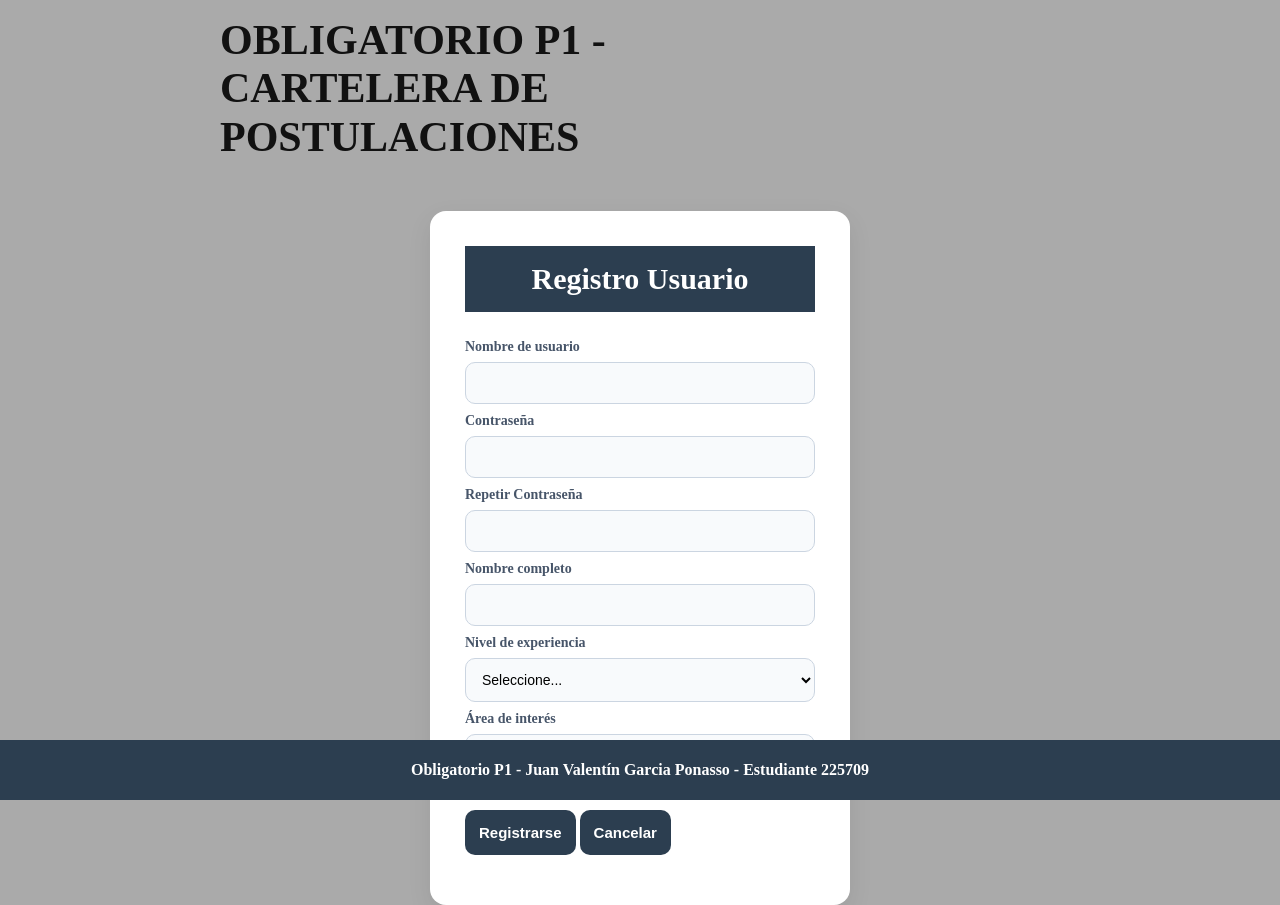
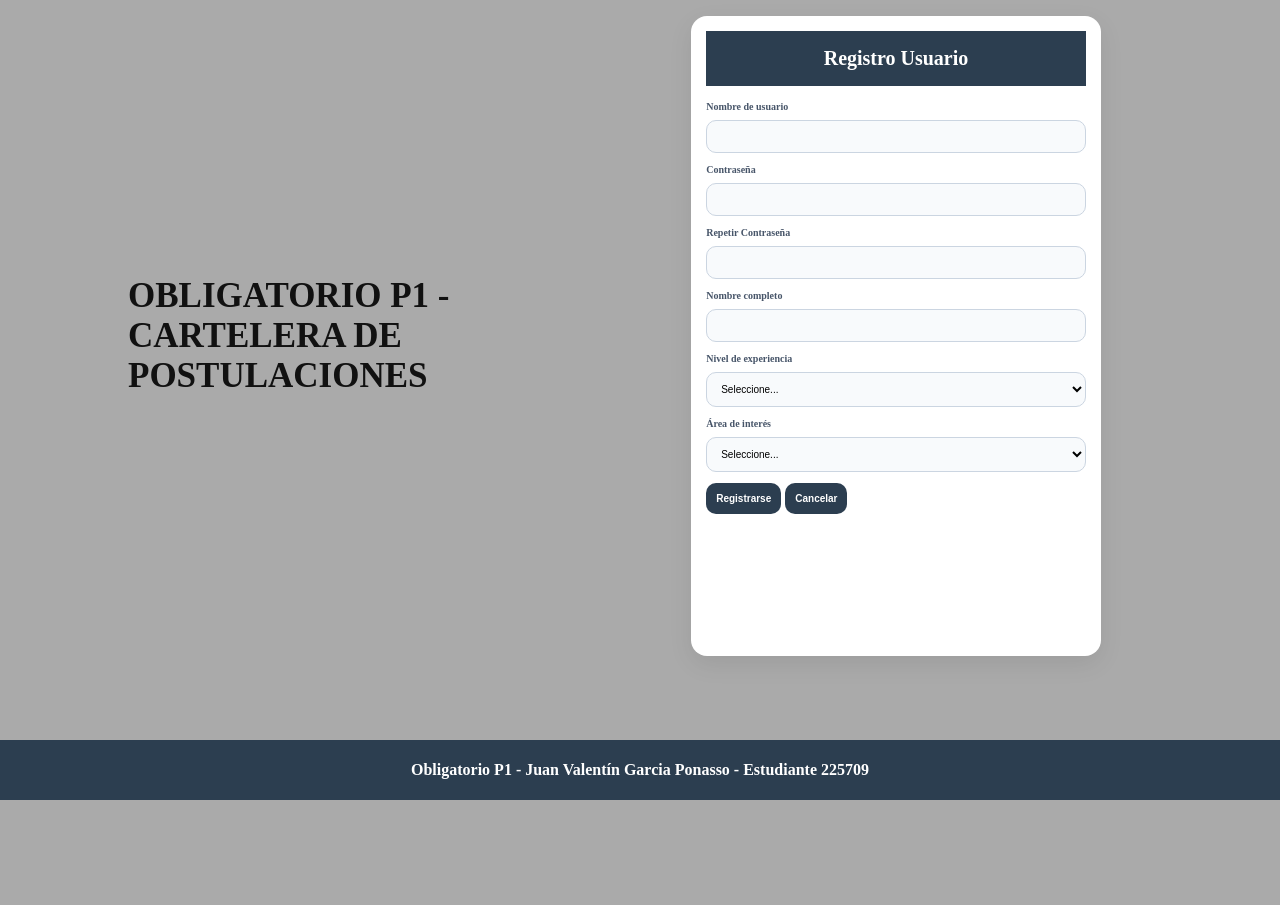
Before and after one commit to ValentinGarciaPonasso/Obligatorio-P1, a plain HTML site: page index.html in a window 1280 px wide. Both pictures are taken after a click on the button "Registrar". After the commit the page ends 800 px from the top, so only its background shows below. Drawn offline with Linux system fonts and the light colour scheme.

Commit message:
cuarto commit

```diff
--- a/estilos/styles.css
+++ b/estilos/styles.css
@@ -5,32 +5,64 @@
 }
 
 
+body {
+    display: flex;
+    flex-direction: column;
+    justify-content: space-between;
+    align-items: stretch;
+    height: 100%;
+    background-color: rgb(170, 170, 170);
+    min-height: 100vh;
+    margin: 0;
+}
+
+/* header{
+    flex: 1;
+} */
+
+main {
+    flex: 1;
+}
+
+
+
+footer {
+    background-color: #2c3e50;
+    color: white;
+    font-weight: bold;
+    height: 60px;
+    display: flex;
+    justify-content: center;
+    align-items: center;
+}
+
 /*REGISTER*/
 
 #sectionRegistro {
-    width: 420px;
+    height: 100%;
+    width: 40%;
     margin: 50px auto;
-    padding: 35px;
+    padding: 15px;
     background-color: white;
     border-radius: 16px;
-    box-shadow: 0 8px 25px rgba(0,0,0,0.08);
+    box-shadow: 0 8px 25px rgba(0, 0, 0, 0.08);
     display: flex;
     flex-direction: column;
 }
 
 #sectionRegistro h2 {
     text-align: center;
-    margin-bottom: 25px;
-    background-color:#2c3e50 ;
+    margin-bottom: 10px;
+    background-color: #2c3e50;
     color: white;
-    font-size: 30px;
+    font-size: 20px;
 }
 
 /* Labels */
 #sectionRegistro label {
-    margin-top: 14px;
-    margin-bottom: 6px;
-    font-size: 14px;
+    margin-top: 10px;
+    margin-bottom: 5px;
+    font-size: 10px;
     font-weight: bold;
     color: #475569;
 }
@@ -40,12 +72,12 @@
 #sectionRegistro select {
     width: 100%;
     box-sizing: border-box;
-    padding: 12px;
-    margin: 7px 0px;
+    padding: 10px;
+    margin: 6px 0px;
     border: 1px solid #cbd5e1;
     border-radius: 10px;
     background-color: #f8fafc;
-    font-size: 14px;
+    font-size: 10px;
     transition: 0.2s;
 
 }
@@ -55,18 +87,18 @@
     outline: none;
     border-color: #6366f1;
     background-color: white;
-    box-shadow: 0 0 0 4px rgba(99,102,241,0.15);
+    box-shadow: 0 0 0 4px rgba(99, 102, 241, 0.15);
 }
 
 /* Botón */
 #sectionRegistro button {
-    margin-top: 25px;
-    padding: 14px;
+    margin-top: 5px;
+    padding: 10px;
     border: none;
     border-radius: 10px;
     background-color: #2c3e50;
     color: white;
-    font-size: 15px;
+    font-size: 10px;
     font-weight: bold;
     cursor: pointer;
     transition: 0.2s;
@@ -137,7 +169,7 @@
     background-color: #4f46e5;
 }
 
-#sectionPincipalUser{
+#sectionPincipalUser {
     display: flex;
     flex-direction: column;
     gap: 40px;
@@ -147,7 +179,7 @@
 
 
 
-#sectionPincipalUser p{
+#sectionPincipalUser p {
     font-size: 17px;
 }
 
@@ -166,7 +198,7 @@
     gap: 20px;
 }
 
-.seccionOfertas #card-oferta{
+.seccionOfertas #card-oferta {
     width: calc(25% - 15px);
 }
 
@@ -176,44 +208,24 @@
 }
 
 
+
+
 #headerPrincipal {
     display: flex;
-    justify-content: space-between;
+    justify-content: space-around;
     align-items: center;
-    flex-wrap: wrap;
-}
-
-#headerPrincipal h1 {
+    height: 80vh;
+    padding: 0;
     margin: 0;
 }
 
-#sectionLogin {
-    display: flex;
-    align-items: center;
-    gap: 10px;
-}
 
-body {
-    display: flex;
-    flex-direction: column;
-    justify-content: space-evenly;
-    min-height: 100vh;
-    background-color: rgb(170, 170, 170);
-}
-
-#headerPrincipal {
-    height: 80vh;
-    padding: 0 60px;
-
-    display: flex;
-    align-items: center;
-}
 
 #headerPrincipal h1 {
-    max-width: 650px;
+    display: block;
+    max-width: 50%;
     margin: 0;
-
-    font-size: 42px;
+    font-size: 35px;
     line-height: 1.15;
     color: #111;
 }
@@ -221,17 +233,15 @@ body {
 /* Caja del login */
 #sectionLogin {
     margin-left: auto;
-
     width: 320px;
     padding: 25px;
-
     display: flex;
     flex-direction: column;
     gap: 10px;
-
+    align-items: center;
     background-color: white;
     border-radius: 12px;
-    box-shadow: 0 8px 20px rgba(0,0,0,0.18);
+    box-shadow: 0 8px 20px rgba(0, 0, 0, 0.18);
 }
 
 /* Labels */
@@ -276,26 +286,12 @@ body {
 } */
 
 
-#headerLogin{
+#headerLogin {
     display: flex;
     justify-content: space-between;
 }
 
-main {
-    flex: 1;
-}
 
-
-
-footer {
-    background-color: #2c3e50;
-    color: white;
-    font-weight: bold;
-    height: 60px;
-    display: flex;
-    justify-content: center;
-    align-items: center;
-}
 
 
 
@@ -345,7 +341,7 @@ footer {
     cursor: pointer;
 }
 
-button:disabled{
+button:disabled {
     background-color: #5d6d7e;
     color: #bdc3c7;
     cursor: not-allowed;
@@ -370,7 +366,7 @@ button:disabled{
     display: flex;
     flex-direction: column;
     gap: 10px;
-    width: 80%;
+    width: 85%;
     margin: 0 auto;
 }
 
@@ -483,7 +479,8 @@ h2 {
     font-weight: bold;
 } */
 
-#formCrearOferta, #formEditarOferta{
+#formCrearOferta,
+#formEditarOferta {
     width: 450px;
     margin: 50px auto;
     padding: 35px;
@@ -491,7 +488,7 @@ h2 {
     background-color: white;
     border-radius: 16px;
 
-    box-shadow: 0 8px 25px rgba(0,0,0,0.08);
+    box-shadow: 0 8px 25px rgba(0, 0, 0, 0.08);
 
     display: flex;
     flex-direction: column;
@@ -538,13 +535,13 @@ h2 {
 #formCrearOferta textarea:focus,
 #formEditarOferta input:focus,
 #formEditarOferta select:focus,
-#formEditarOferta textarea:focus  {
+#formEditarOferta textarea:focus {
     outline: none;
 
     border-color: #6366f1;
     background-color: white;
 
-    box-shadow: 0 0 0 4px rgba(99,102,241,0.15);
+    box-shadow: 0 0 0 4px rgba(99, 102, 241, 0.15);
 }
 
 /* Textarea */
@@ -556,7 +553,7 @@ h2 {
 
 /* Checkbox */
 #destacadaOferta,
-#modificarDestacadaOferta{
+#modificarDestacadaOferta {
     width: auto !important;
     margin-top: 10px;
     transform: scale(1.2);
--- a/js/logica.js
+++ b/js/logica.js
@@ -102,12 +102,13 @@ function registrarUsuario() {
     let area = document.querySelector("#registroArea").value;
     let rol = "user";
     let resultado = "";
+    let usuarioAgregado
     //VALIDAMOS QUE LAS CONTRASEÑAS COINCIDAN
     if (pass !== pass2) {
         resultado = "Las contraseñas no coinciden";
     } else {
         let usuario = new User(user, pass, nombre, experiencia, area, rol);
-        let usuarioAgregado = sistema.addUser(usuario)
+        usuarioAgregado = sistema.addUser(usuario)
         //MOSTRAMOS MENSAJE DEPENDIENDO DEL CÓDIGO DE ERROR
         switch (usuarioAgregado) {
             case 1:
@@ -144,7 +145,9 @@ function registrarUsuario() {
         }
     }
     document.querySelector("#resultadoRegister").innerHTML = resultado;
-    mostrarLoginPrincipal()
+    if(usuarioAgregado===0){
+        mostrarLoginPrincipal()
+    }
 
 }
 
```
Also changed, not shown: index.html (indentation only).
